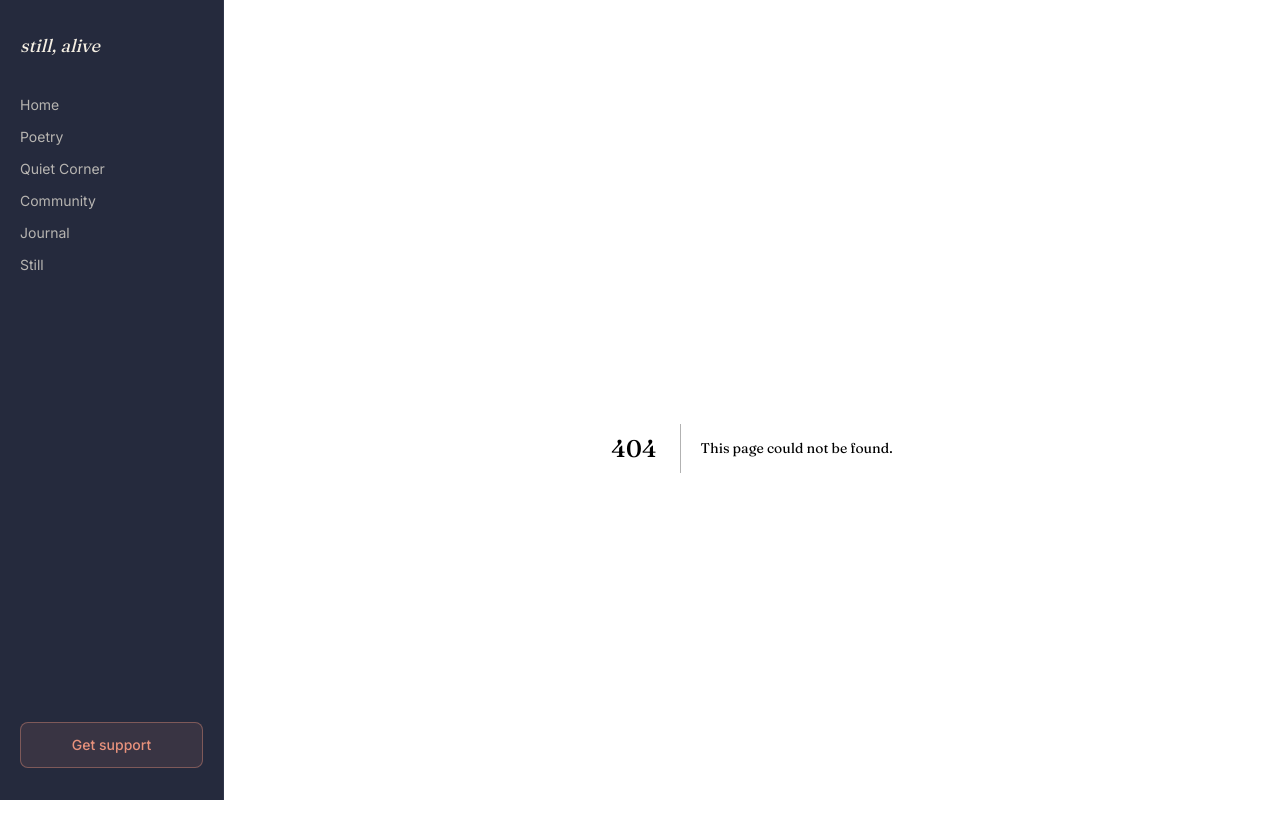
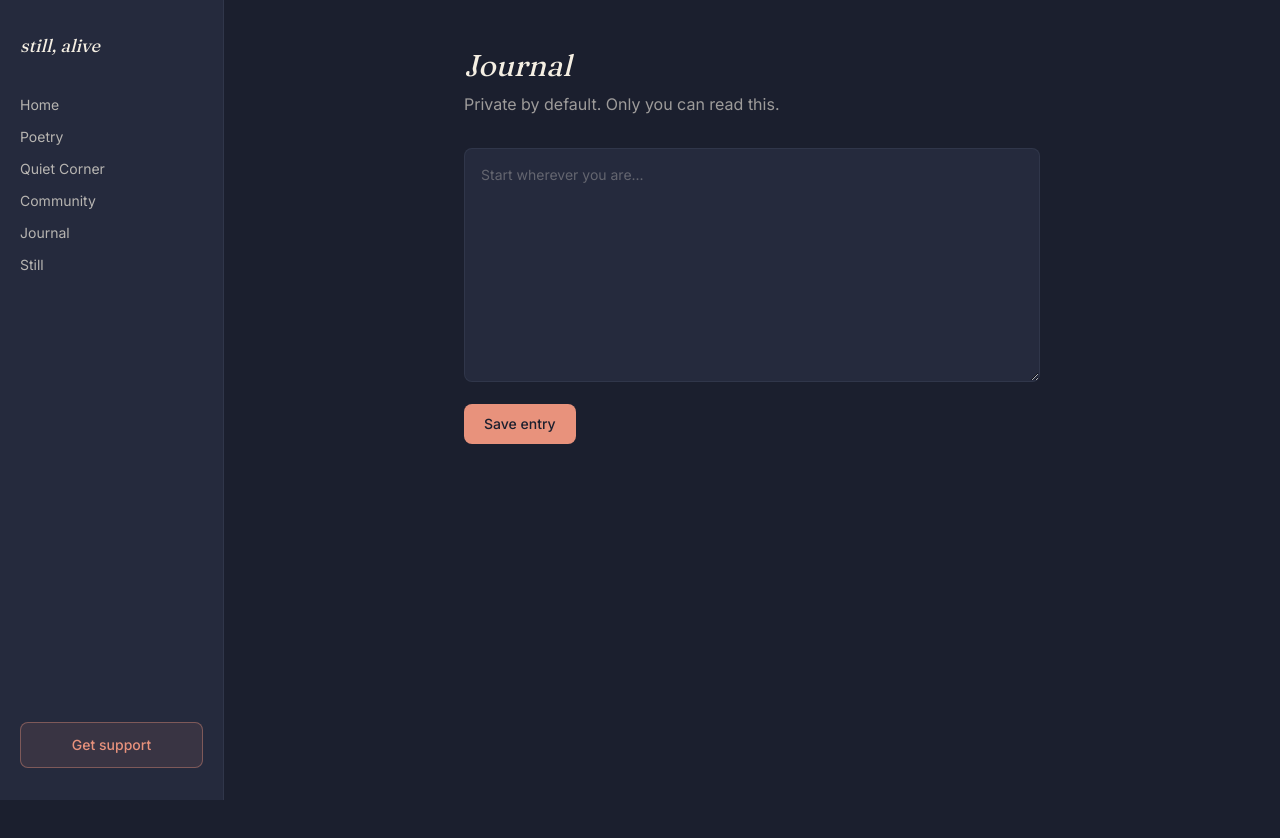
Before and after one commit to royaldenton1-cyber/still-alive-with-denton, a Next.js app: page /journal in a window 1280 px wide. Before the commit this address had no page. Shown: the top 838 px of the page. After the commit the page ends 800 px from the top, so only its background shows below. Built offline with nearby package versions, Linux system fonts and the light colour scheme.

Commit message:
Create page.tsx

```diff
--- /dev/null
+++ b/app/journal/page.tsx
@@ -0,0 +1,19 @@
+export default function Journal() {
+  return (
+    <div className="mx-auto max-w-xl">
+      <h1 className="font-display text-3xl italic text-parchment">Journal</h1>
+      <p className="mt-2 text-parchment/60">
+        Private by default. Only you can read this.
+      </p>
+
+      <textarea
+        placeholder="Start wherever you are..."
+        rows={10}
+        className="mt-8 w-full rounded-lg border border-slate/30 bg-nightlight p-4 text-sm text-parchment placeholder:text-parchment/30 focus:border-ember/50 focus:outline-none"
+      />
+      <button className="mt-4 rounded-lg bg-ember px-5 py-2.5 text-sm font-medium text-night transition hover:bg-ember/90">
+        Save entry
+      </button>
+    </div>
+  );
+}
```
